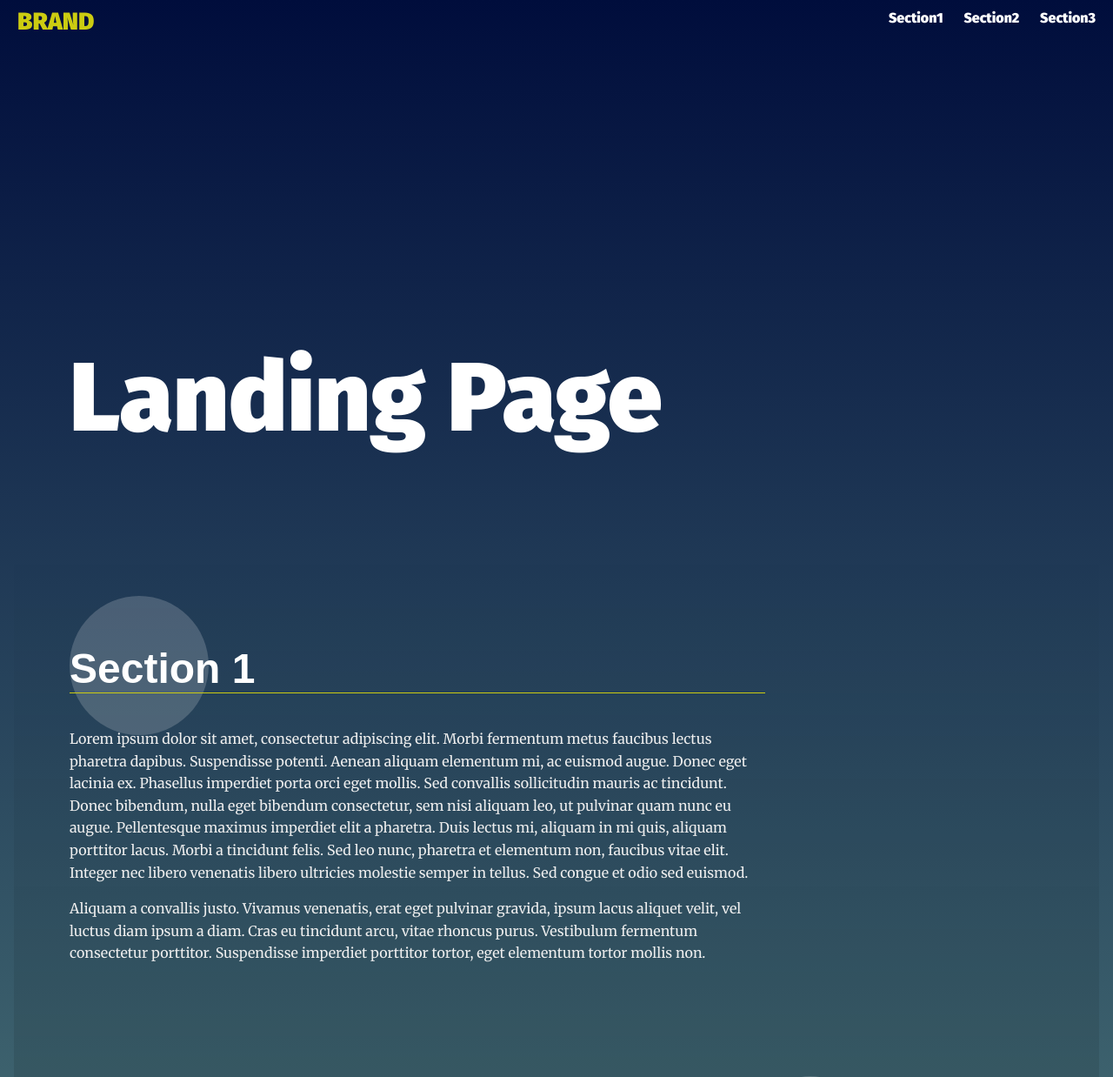
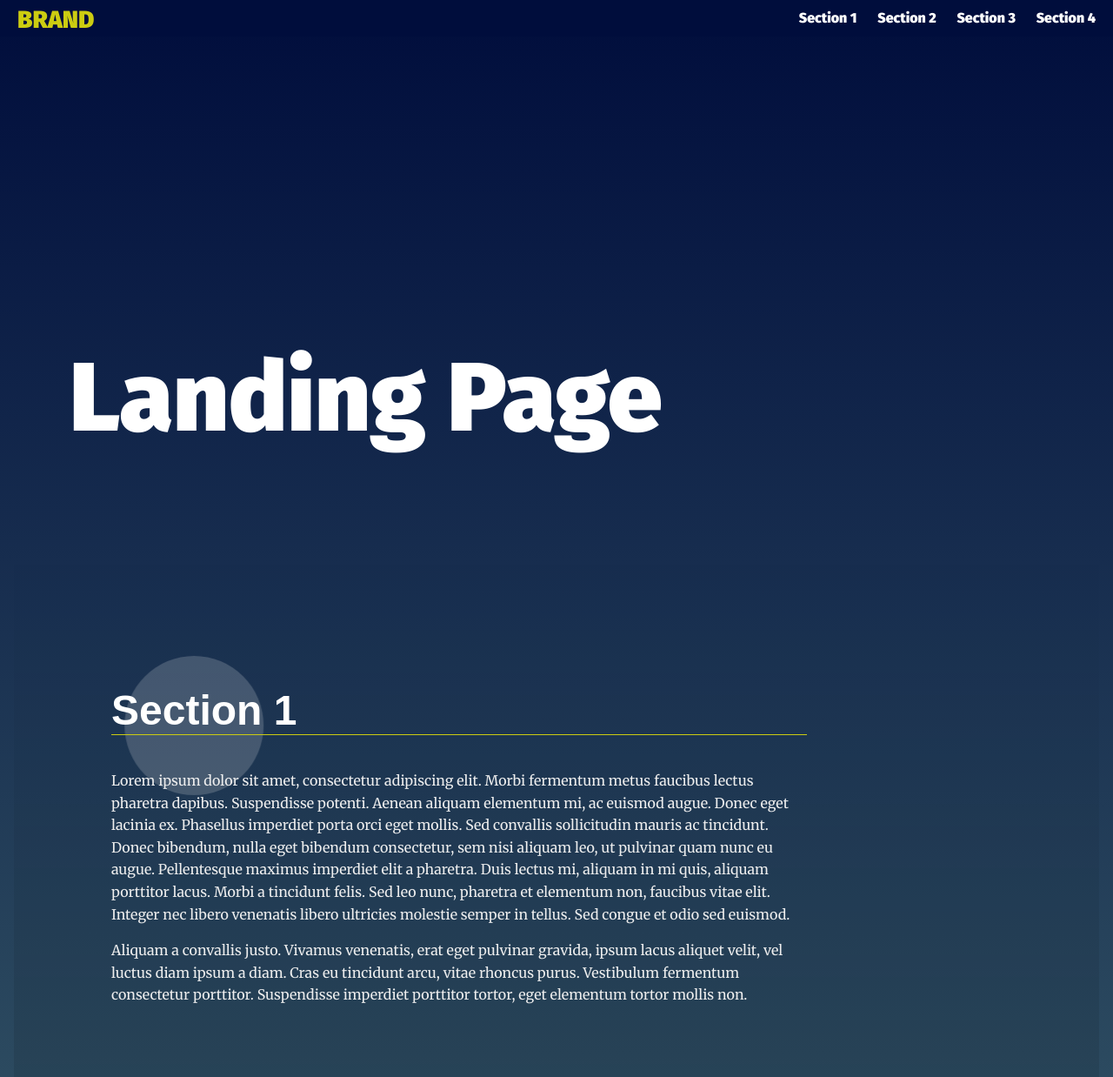
Before and after one commit to Agreatdayforup/udacity-project-2, a plain HTML site: page index.html in a window 1280 px wide. Shown: the top 1238 px of the page at 87% size. Drawn offline with Linux system fonts and the light colour scheme.

Commit message:
Js adjustments
added active nav states when scrolling

```diff
--- a/css/styles.css
+++ b/css/styles.css
@@ -77,14 +77,18 @@ section {
 
 .brand {
     float: left;
-    padding-top: 8px;
+    padding-top: 6px;
+    padding-bottom: 3px;
     padding-left: 20px;
     font-size: 28px;
     color: white;
     text-decoration: none;
-    font-family: 'Fira Sans', sans-serif;
+    font-family: 'Fira Sans', Sans-Serif;
 }
 
+.page__header {
+    background-color: rgba(0,13,60,1);
+}
 .brand:hover {
     color: #cc1;
 }
@@ -123,6 +127,9 @@ button {
     display: none;
 }
 
+.navbar__menu.scroll a.current {
+    color: #cc1;
+}
 
 /* Header Styles */
 .page__header {
@@ -150,12 +157,13 @@ button {
 .landing__container {
     padding: 1em;
     text-align: left;
+
 }
 
 @media only screen and (min-width: 35em){
     .landing__container {
         max-width: 50em;
-        padding: 4em;
+        padding: 7em;
     }
 }
 
@@ -163,6 +171,7 @@ section:nth-of-type(even) .landing__container {
     margin-right: 0;
     margin-left: auto;
     text-align: right;
+    height: 100vh;
 }
 
 /* Background Circles */
--- a/index.html
+++ b/index.html
@@ -15,6 +15,7 @@
   <header class="page__header">
     <nav class="navbar__menu" id="navBar">
       <!-- Navigation starts as empty UL that will be populated with JS -->
+        <div class="navigation">
             <a href="#" class="brand">BRAND</a>
             <ul id="myList">
 
@@ -22,12 +23,14 @@
             <button class="navbar-toggler">
                 <span></span>
             </button>
+        </div>
     </nav>
   </header>
   <main>
     <header class="main__hero">
       <h1>Landing Page </h1>
     </header>
+      <div id="sections">
         <!-- Each Section has an ID (used for the anchor) and
         a data attribute that will populate the li node.
         Adding more sections will automatically populate nav.
@@ -56,6 +59,7 @@
             <p>Aliquam a convallis justo. Vivamus venenatis, erat eget pulvinar gravida, ipsum lacus aliquet velit, vel luctus diam ipsum a diam. Cras eu tincidunt arcu, vitae rhoncus purus. Vestibulum fermentum consectetur porttitor. Suspendisse imperdiet porttitor tortor, eget elementum tortor mollis non.</p>
           </div>
         </section>
+    </div>
   </main>
   <footer class="page__footer">
     <p>&copy Udacity</p>
--- a/js/app.js
+++ b/js/app.js
@@ -6,11 +6,33 @@ const myList = document.getElementById('myList');
 // new list item
 
 let newListItem = document.createElement('li');
-newListItem.innerHTML = `<a href="#section1">Section1</a>
-<a href="#section2">Section2</a>
-<a href="#section3">Section3</a>`;
+newListItem.innerHTML = `<a href="#section1">Section 1</a>
+<a href="#section2">Section 2</a>
+<a href="#section3">Section 3</a>
+<a href="#section4">Section 4</a>`;
 
 myList.appendChild(newListItem);
+
+
+// ------------ Adds new section to DOM -------------
+
+
+const newSec = document.getElementById('sections');
+// new section item
+
+let newSecItem = document.createElement('section3');
+newSecItem.innerHTML = `
+<section id="section4" data-nav="Section 4" class="your-active-class">
+      <div class="landing__container">
+        <h2>Section 4</h2>
+        <p>Lorem ipsum dolor sit amet, consectetur adipiscing elit. Morbi fermentum metus faucibus lectus pharetra dapibus. Suspendisse potenti. Aenean aliquam elementum mi, ac euismod augue. Donec eget lacinia ex. Phasellus imperdiet porta orci eget mollis. Sed convallis sollicitudin mauris ac tincidunt. Donec bibendum, nulla eget bibendum consectetur, sem nisi aliquam leo, ut pulvinar quam nunc eu augue. Pellentesque maximus imperdiet elit a pharetra. Duis lectus mi, aliquam in mi quis, aliquam porttitor lacus. Morbi a tincidunt felis. Sed leo nunc, pharetra et elementum non, faucibus vitae elit. Integer nec libero venenatis libero ultricies molestie semper in tellus. Sed congue et odio sed euismod.</p>
+
+        <p>Aliquam a convallis justo. Vivamus venenatis, erat eget pulvinar gravida, ipsum lacus aliquet velit, vel luctus diam ipsum a diam. Cras eu tincidunt arcu, vitae rhoncus purus. Vestibulum fermentum consectetur porttitor. Suspendisse imperdiet porttitor tortor, eget elementum tortor mollis non.</p>
+      </div>
+    </section>
+`;
+
+sections.appendChild(newSecItem);
 
 
 // ------------responsive Navigation on smaller screens -----------
@@ -38,7 +60,7 @@ function navbarLinkClick() {
 // script to create smooth scrolling for navigation
 
 // *********** window.scrollInToView()**************
-function smoothScroll(event) {
+smoothScroll = (event) => {
     event.preventDefault();
     const targetId = event.currentTarget.getAttribute("href")==="#" ? "body" : event.currentTarget.getAttribute("href");
     document.querySelector(targetId).scrollIntoView({
@@ -46,3 +68,32 @@ function smoothScroll(event) {
         block: "start"
     });
 }
+
+
+
+/// script for active navigation style scroll
+
+window.addEventListener('scroll', event => {
+    let nav = document.querySelector('.navbar__menu');
+
+    (window.scrollY >= 1) ? nav.classList.add('scroll') : nav.classList.remove('scroll');
+});
+
+
+window.addEventListener('scroll', event => {
+    let navLinks = document.querySelectorAll('nav ul li a');
+    let fromTop = window.scrollY;
+
+    navLinks.forEach(link => {
+        let section = document.querySelector(link.hash);
+
+        if (
+            section.offsetTop <= fromTop &&
+            section.offsetTop + section.offsetHeight > fromTop
+        ) {
+            link.classList.add('current');
+        } else {
+            link.classList.remove('current');
+        }
+    });
+});
```
Lines whose indentation alone changed are shown as unchanged.
